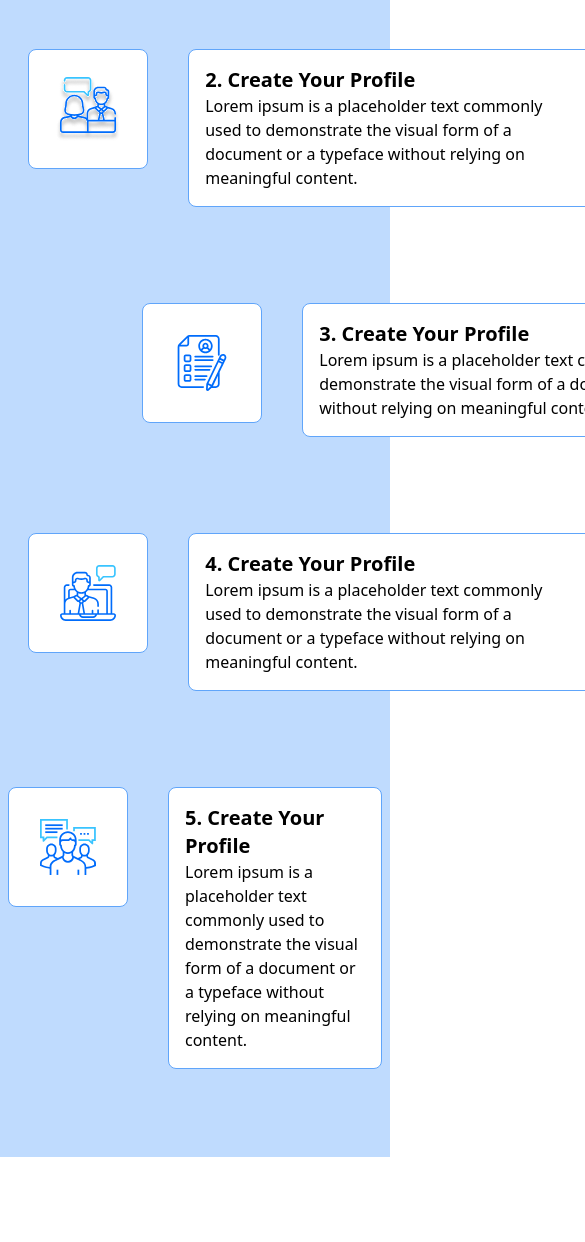
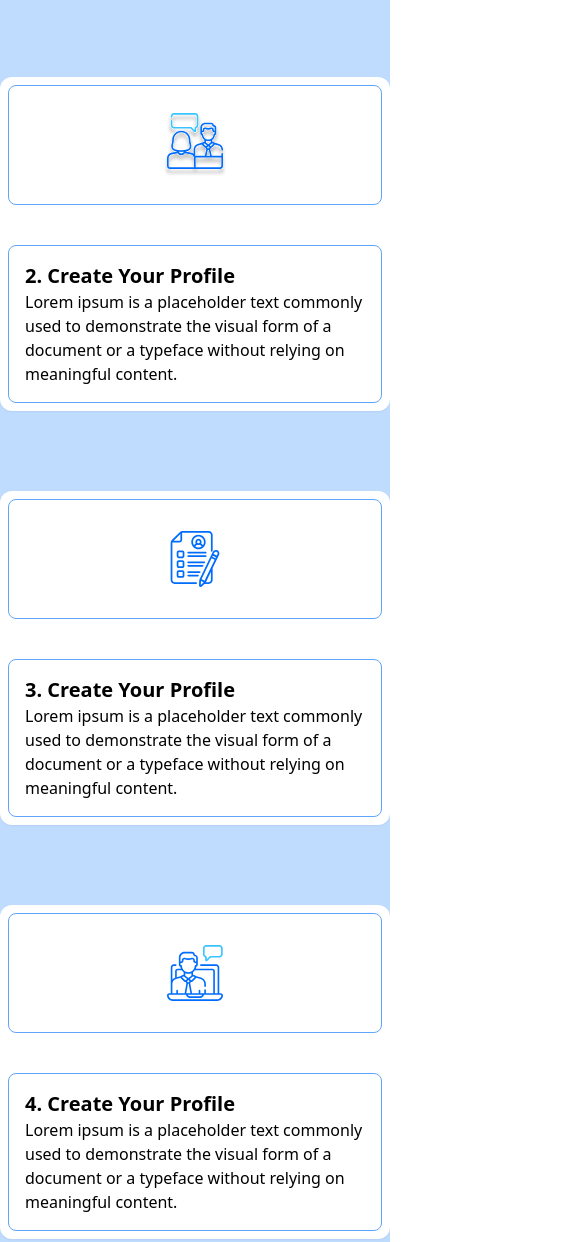
Before and after one commit to chandrojithroy/Code-ABC-3nd, a plain HTML site: page index.html in a window 390 px wide. Shown: the part 597-1839 px from the top of the page, 585 px wide, since content can reach past the window. Before the commit the page ends 1754 px from the top, so only its background shows below. Drawn offline with nearby package versions, Linux system fonts and the light colour scheme.

Commit message:
complete

```diff
--- a/index.html
+++ b/index.html
@@ -12,10 +12,10 @@
       <section class="bg-blue-200 min-h-screen py-20 flex flex-col gap-20 ">
             <div class="font-bold text-6xl text-center pb-10"><span class="text-[#2489C3]">Our</span> Process</div>
             <!-- process 1 -->
-            <div class="max-w-5xl mx-auto flex gap-10  p-2 ">
-                  <div class=" flex justify-end ">
+            <div class="max-w-5xl mx-auto flex flex-col md:flex-row gap-10  p-2 bg-white border-xl rounded-xl shadow-sm md:shadow-none md:bg-transparent ">
+                  <div class=" flex md:justify-end ">
                         <div
-                              class=" h-[120px] w-[120px] p-4 bg-white rounded-lg flex items-center justify-center border border-blue-400  ">
+                              class="w-full h-[120px] md:w-[120px] p-4 bg-white rounded-lg flex items-center justify-center border border-blue-400  ">
                               <img src="./images/image 6.png" alt="" />
                         </div>
                   </div>
@@ -28,10 +28,10 @@
 
 
             <!-- process 2 -->
-            <div class="max-w-5xl mx-auto flex gap-10  p-2">
-                  <div class="w-[420px] flex justify-end ">
+            <div class="max-w-5xl mx-auto flex flex-col md:flex-row gap-10  p-2 bg-white border-xl rounded-xl shadow-sm md:shadow-none md:bg-transparent ">
+                  <div class="w-full md:w-[420px] flex justify-end ">
                         <div
-                              class=" h-[120px] w-[120px] p-4 bg-white rounded-lg flex items-center justify-center border border-blue-400 ">
+                              class="w-full h-[120px] md:w-[120px] p-4 bg-white rounded-lg flex items-center justify-center border border-blue-400 ">
                               <img src="./images/image 6.png" alt="" />
                         </div>
                   </div>
@@ -44,10 +44,10 @@
 
 
             <!-- process 3 -->
-            <div class="max-w-5xl mx-auto flex gap-10  p-2">
-                  <div class="w-[620px] flex justify-end ">
+            <div class="max-w-5xl mx-auto flex flex-col md:flex-row gap-10  p-2 bg-white border-xl rounded-xl shadow-sm md:shadow-none md:bg-transparent ">
+                  <div class=" md:w-[620px] flex md:justify-end ">
                         <div
-                              class=" h-[120px] w-[120px] p-4 bg-white rounded-lg flex items-center justify-center border border-blue-400 ">
+                              class="w-full h-[120px] md:w-[120px] p-4 bg-white rounded-lg flex items-center justify-center border border-blue-400 ">
                               <img src="./images/image 7.png" alt="" />
                         </div>
                   </div>
@@ -60,10 +60,10 @@
 
 
             <!-- process 4-->
-            <div class="max-w-5xl mx-auto flex gap-10  p-2">
-                  <div class="w-[420px] flex justify-end ">
+            <div class="max-w-5xl mx-auto flex flex-col md:flex-row gap-10  p-2 bg-white border-xl rounded-xl shadow-sm md:shadow-none md:bg-transparent ">
+                  <div class="w-full md:w-[420px] flex md:justify-end ">
                         <div
-                              class=" h-[120px] w-[120px] p-4 bg-white rounded-lg flex items-center justify-center border border-blue-400 ">
+                              class="w-full h-[120px] md:w-[120px] p-4 bg-white rounded-lg flex items-center justify-center border border-blue-400 ">
                               <img src="./images/image 8.png" alt="" />
                         </div>
                   </div>
@@ -75,10 +75,10 @@
             </div>
 
             <!-- process 5 -->
-            <div class="max-w-5xl mx-auto flex gap-10  p-2 ">
-                  <div class=" flex justify-end ">
+            <div class="max-w-5xl mx-auto flex flex-col md:flex-row gap-10  p-2 bg-white border-xl rounded-xl shadow-sm md:shadow-none md:bg-transparent ">
+                  <div class=" flex md:justify-end ">
                         <div
-                              class=" h-[120px] w-[120px] p-4 bg-white rounded-lg flex items-center justify-center border border-blue-400  ">
+                              class="w-full h-[120px] md:w-[120px] p-4 bg-white rounded-lg flex items-center justify-center border border-blue-400  ">
                               <img src="./images/image 9.png" alt="" />
                         </div>
                   </div>
```
